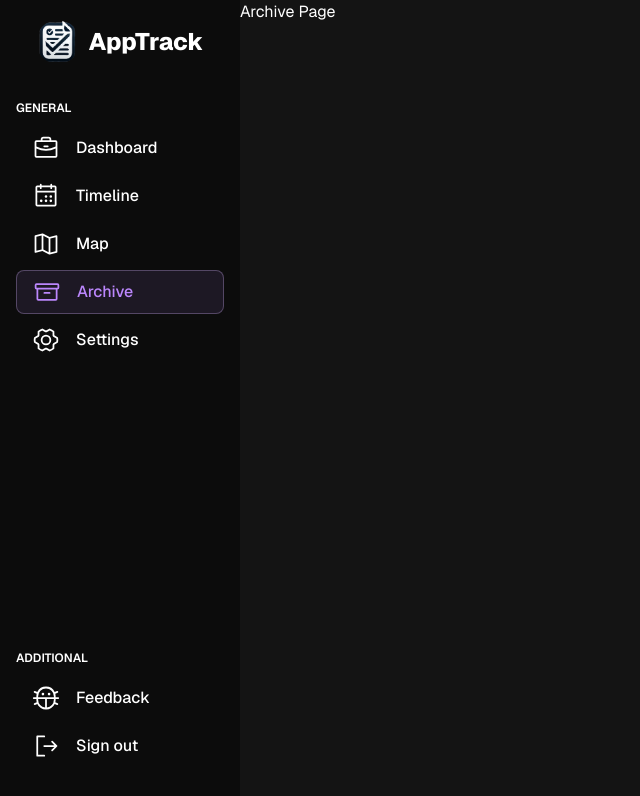
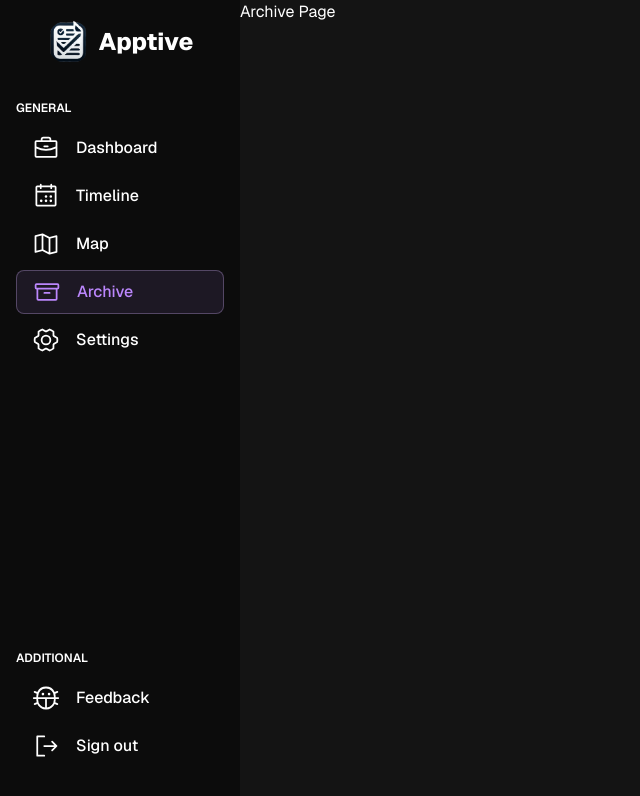
Before and after one commit to krishabbashyal/Apptive, a Next.js app in the folder client/: page /archive in a window 1280 px wide. Shown: the top 796 px of the page, without its empty margins (0-640 px from the left). Built offline with nearby package versions, Linux system fonts and the light colour scheme.

Commit message:
Changes app name

```diff
--- a/client/src/components/Sidebar/Sidebar.tsx
+++ b/client/src/components/Sidebar/Sidebar.tsx
@@ -11,7 +11,7 @@ const Sidebar = () => {
     <div className="w-60 min-h-screen bg-foreground flex flex-col flex-shrink-0">
       <div className="h-16 flex items-center justify-center gap-x-2 mt-2.5">
         <Image src="/images/logo.png" className="rounded-full" width={44} height={44} alt="Logo" />
-        <p className="text-2xl font-extrabold">AppTrack</p>
+        <p className="text-2xl font-extrabold">Apptive</p>
       </div>
       <div></div>
       <div className="flex flex-col mt-2.5 mx-4 flex-grow">
```
